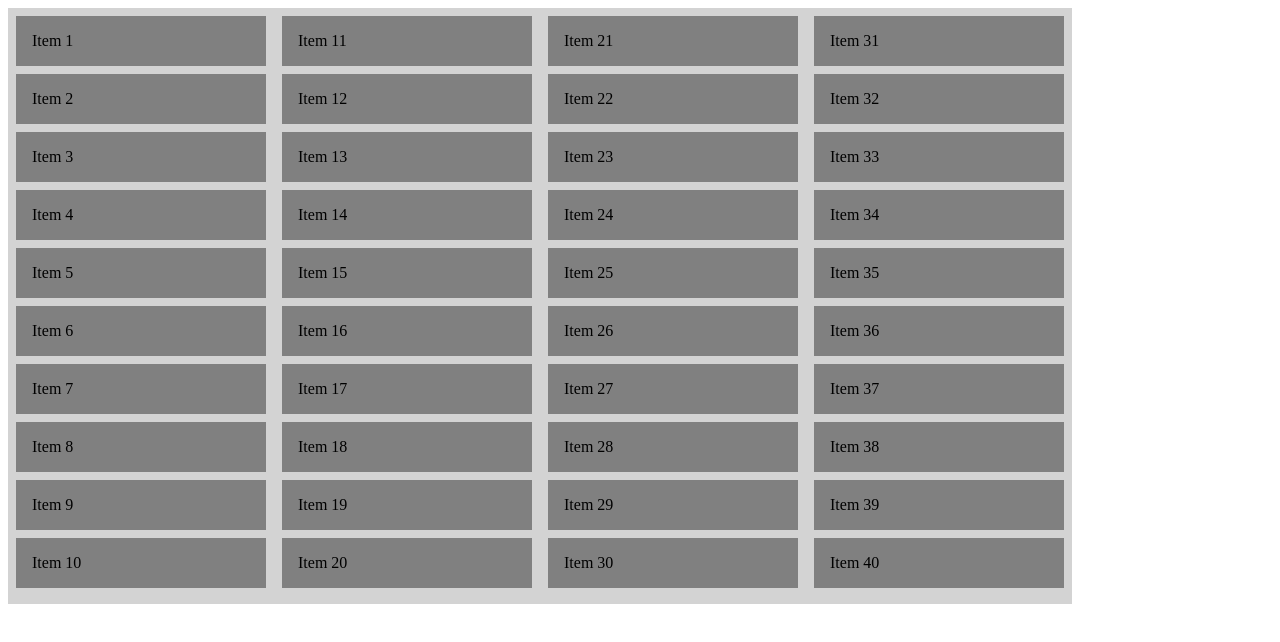
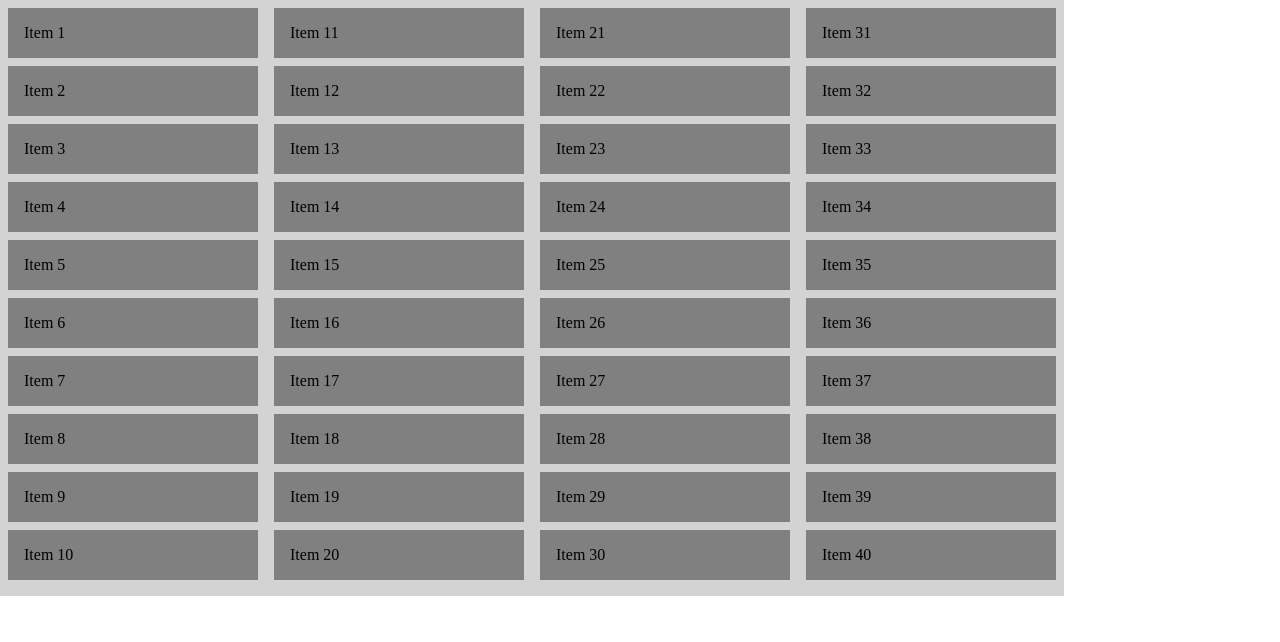
Before and after one commit to DearYuto/dnd, a React app: page / in a window 1280 px wide. Shown: the top 642 px of the page. Built offline with nearby package versions, Linux system fonts and the light colour scheme.

Commit message:
design: global.css 파일 추가

```diff
--- a/src/App.tsx
+++ b/src/App.tsx
@@ -1,4 +1,5 @@
 import DragAndDropBoard from './components/DragAndDropBoard';
+import './global.css';
 
 function App() {
   return (
--- /dev/null
+++ b/src/global.css
@@ -0,0 +1,4 @@
+* {
+  margin: 0;
+  padding: 0;
+}
```
